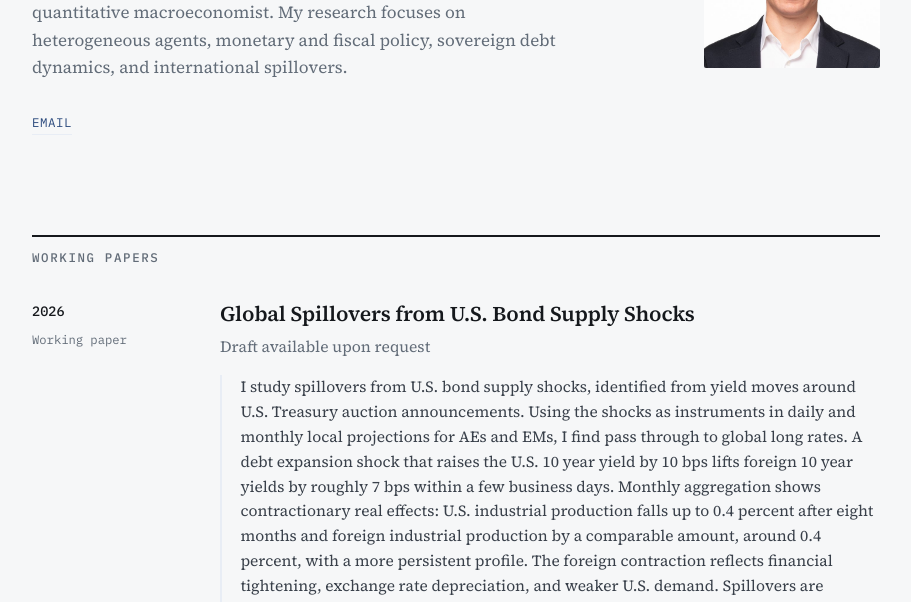
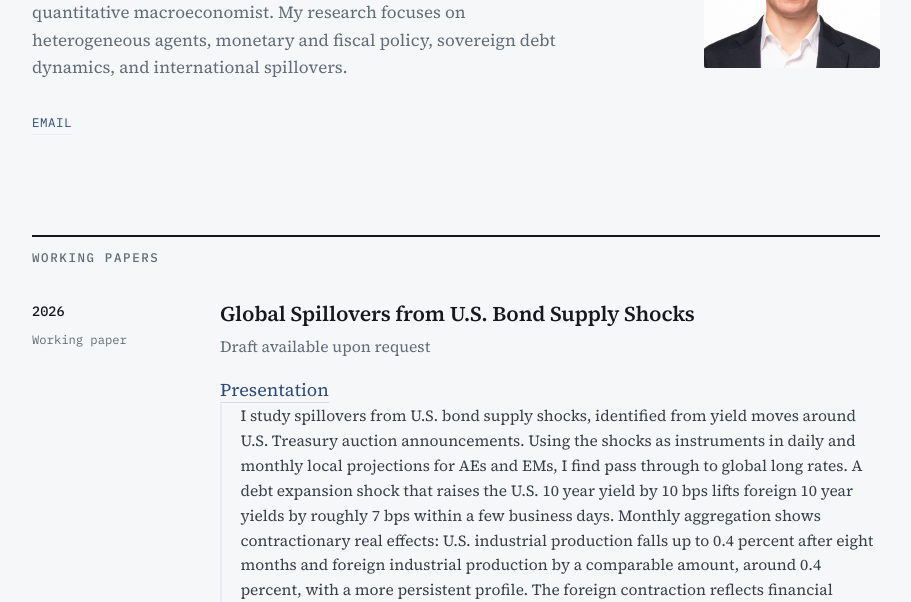
Before and after one commit to DanilaSmirnovEcon/DanilaSmirnovEcon.github.io, a plain HTML site: page index.html in a window 1280 px wide. Shown: the part 188-790 px from the top of the page, without its empty margins (184-1095 px from the left). Drawn offline with Linux system fonts and the light colour scheme.

Commit message:
Update index.html

```diff
--- a/index.html
+++ b/index.html
@@ -200,6 +200,7 @@ footer p{margin:0 0 .6rem;max-width:40rem}
       <div>
         <h3>Global Spillovers from U.S. Bond Supply Shocks</h3>
         <p class="byline">Draft available upon request</p>
+        <a href="/files/USTreasurySpillovers_4PDM_Conference.pptx">Presentation</a>
         <p class="abstract">
           I study spillovers from U.S. bond supply shocks, identified from yield moves around U.S. Treasury
           auction announcements. Using the shocks as instruments in daily and monthly local projections
```
